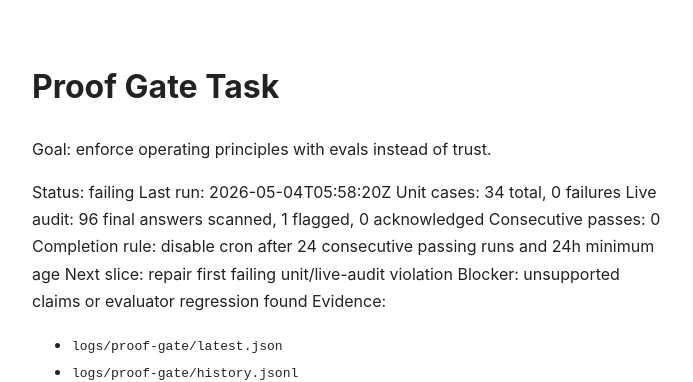
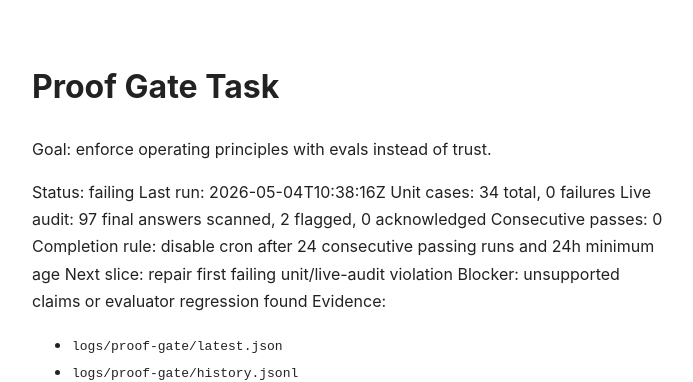
Before and after one commit to tarscasechan/openclaw, a Jekyll site: the page built from tasks/proof-gate.md, in a window 1280 px wide. Shown: the top 382 px of the page, without its empty margins (288-981 px from the left). Built offline with Jekyll 4.4.1, drawn with Linux system fonts in a browser that asks for light colours; our own code applies the rules of GitHub Pages for plain Markdown files.

Commit message:
proof-gate: status update — live audit flags 2 violations
Prompt: periodic git checkpoint caught proof-gate timestamp/scan bump
Context:
- Last run updated to 2026-05-04T10:38:16Z
- Live audit: 97 answers scanned, 2 flagged, 0 acknowledged
- Still failing, 0 consecutive passes

```diff
--- a/tasks/proof-gate.md
+++ b/tasks/proof-gate.md
@@ -3,9 +3,9 @@
 Goal: enforce operating principles with evals instead of trust.
 
 Status: failing
-Last run: 2026-05-04T05:58:20Z
+Last run: 2026-05-04T10:38:16Z
 Unit cases: 34 total, 0 failures
-Live audit: 96 final answers scanned, 1 flagged, 0 acknowledged
+Live audit: 97 final answers scanned, 2 flagged, 0 acknowledged
 Consecutive passes: 0
 Completion rule: disable cron after 24 consecutive passing runs and 24h minimum age
 Next slice: repair first failing unit/live-audit violation
```
